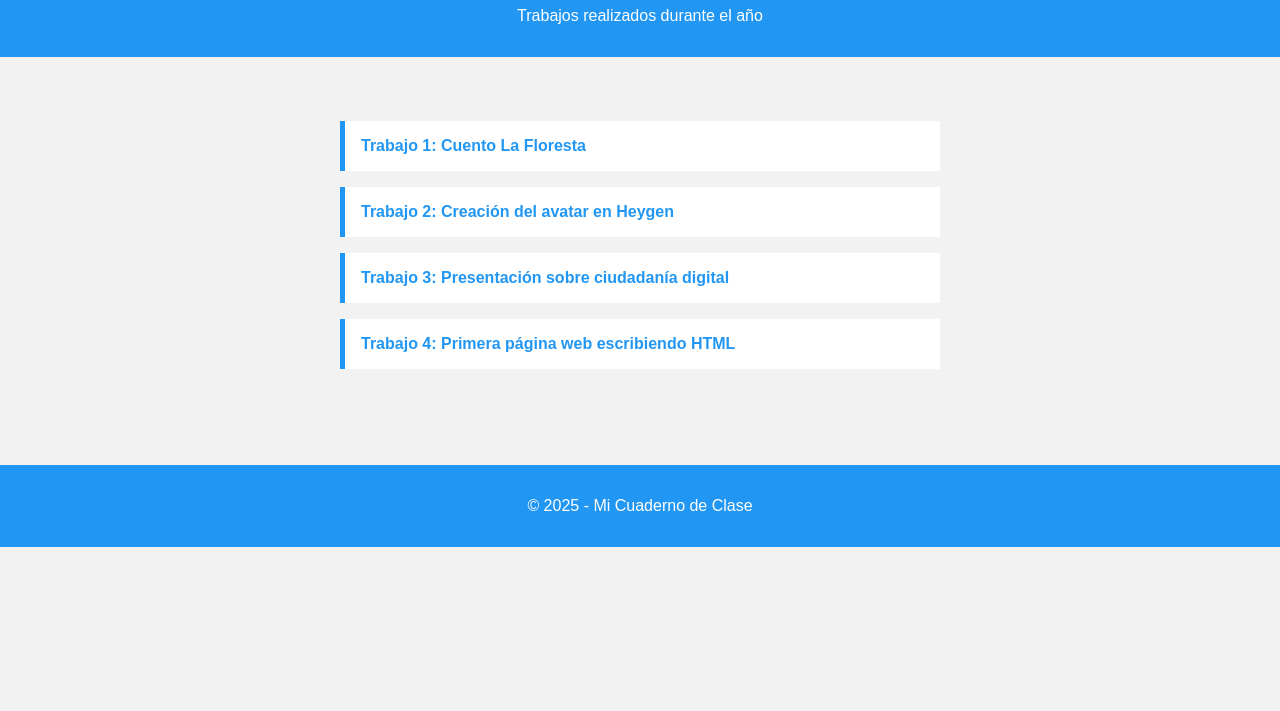
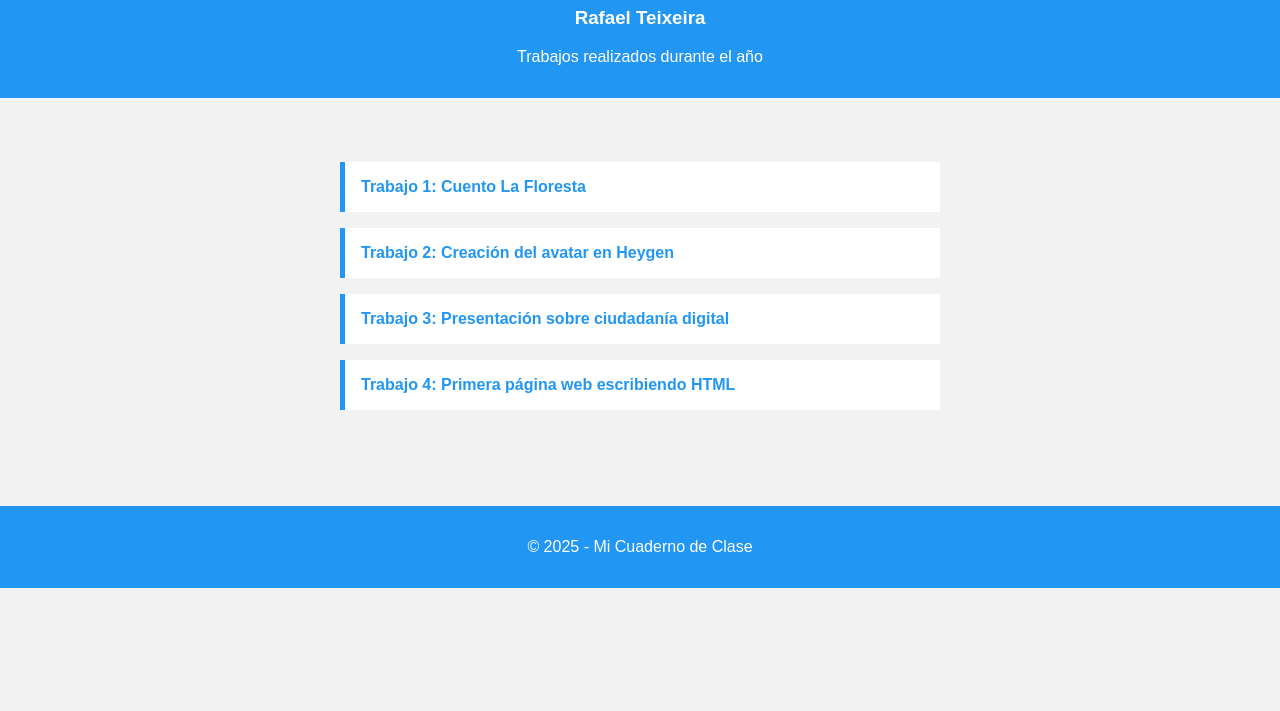
Before and after one commit to rafatellu/Ejemplo-cuaderno-web, a plain HTML site: page index.html in a window 1280 px wide. Shown: the part 89-800 px from the top of the page. Drawn offline with Linux system fonts and the light colour scheme.

Commit message:
Update index.html

```diff
--- a/index.html
+++ b/index.html
@@ -8,6 +8,7 @@
 <body>
     <header>
         <h1>Cuaderno de Clase</h1>
+        <h3>Rafael Teixeira</h3>
         <p>Trabajos realizados durante el año</p>
     </header>
     <main>
```
